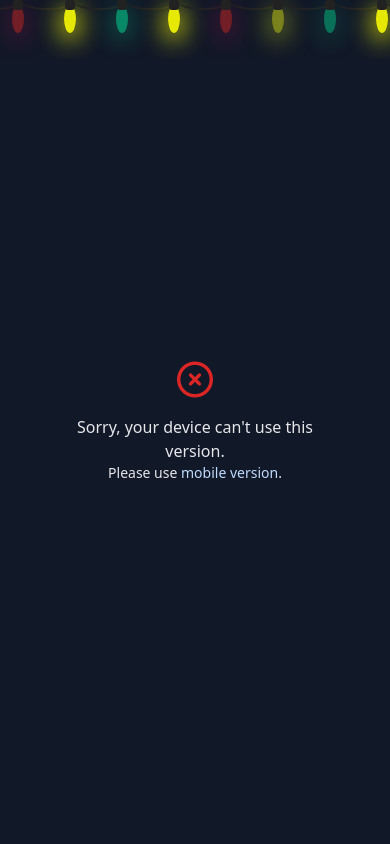
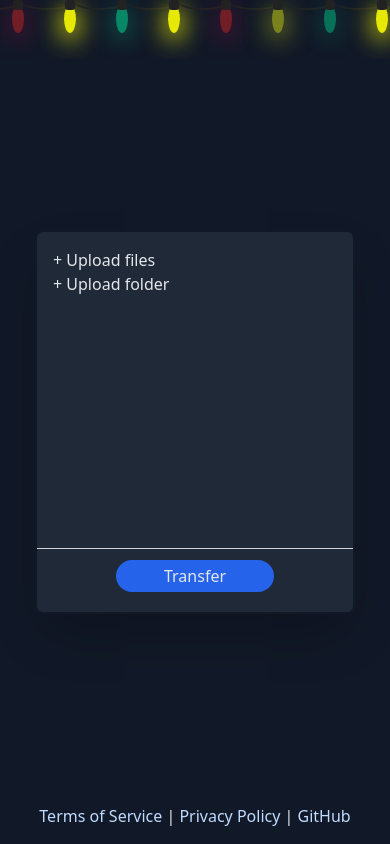
Before and after one commit to disk-dog/transfer-frontend, a plain HTML site: page 2.html in a window 390 px wide. Drawn offline with nearby package versions, Linux system fonts and the light colour scheme.

Commit message:
Update 2.html

```diff
--- a/2.html
+++ b/2.html
@@ -21,21 +21,17 @@
     <iframe allow="autoplay; camera" class="z-0 hidden md:block h-full w-full absolute" frameborder="0" scrolling="no" src="https://dq.ct8.pl/ad.html" id="wallpaper-frame"></iframe>
     <ul class="lightrope"><li></li><li></li><li></li><li></li><li></li><li></li><li></li><li></li><li></li><li></li><li></li><li></li><li></li><li></li><li></li><li></li><li></li><li></li><li></li><li></li><li></li><li></li><li></li><li></li><li></li><li></li><li></li><li></li><li></li><li></li><li></li><li></li><li></li><li></li><li></li><li></li><li></li><li></li><li></li><li></li><li></li><li></li></ul>
 
-    <div class="sm:hidden text-center top-1/2 left-1/2 absolute" style="transform: translate(-50%, -50%);" onclick="window.location.href=`https://m.disk.dog`;"><i class="fa-regular fa-circle-xmark text-4xl text-red-600"></i><p class="invisible w-72 h-4"></p><p class="text-md">Sorry, your device can't use this version.</p><p class="text-sm">Please use <a href="https://m.disk.dog" class="text-blue-200">mobile version</a>.</p></div>
+    <!--div class="sm:hidden text-center top-1/2 left-1/2 absolute" style="transform: translate(-50%, -50%);" onclick="window.location.href=`https://m.disk.dog`;"><i class="fa-regular fa-circle-xmark text-4xl text-red-600"></i><p class="invisible w-72 h-4"></p><p class="text-md">Sorry, your device can't use this version.</p><p class="text-sm">Please use <a href="https://m.disk.dog" class="text-blue-200">mobile version</a>.</p></div-->
 
     <input type="file" id="upload_files" class="hidden" multiple>
                     <input type="file" id="upload_folder" class="hidden" webkitdirectory mozdirectory>
 
     <main id="main" class="left-30 p-3 m-auto rounded-lg top-1/2 left-1/2 absolute z-20" style="transform: translate(-50%, -50%);">
-        <div id="first" class="sm:block hidden">
-            <!--button id="upload_file_button" onclick="document.getElementById('uploader').click();"
-                class="bg-gray-800 hover:bg-gray-900 border-gray-900 border-2 w-96 h-72 text-center rounded-lg">
-                <i class="fa-solid fa-upload text-4xl"></i>
-                <p>Drop files here or click to upload.</p>
-            </button--->
+        <div id="first">
             <div class="bg-gray-800 shadow-2xl border-gray-900 w-80 h-96 border-2 rounded-lg relative">
-                <div class="h-40 left-1 p-4 m-auto border-s h-5/6">
-                    + Upload files
+                <div class="h-40 left-1 p-4 m-auto border-s h-5/6 top-10">
+                    + <a href="javascript:$('#upload_files').click()">Upload files</a><br>
+                    + <a href="javascript:$('#upload_folder').click()">Upload folder</a>
                 </div>
                 <div class="text-center">
                     <button class="rounded-full py-1 bg-blue-600 w-1/2 bottom-1 justify-center absolute" style="transform: translate(-50%, -50%);">Transfer</button>
@@ -44,7 +40,7 @@
         </div>
     </main>
 
-    <footer class="mt-auto pb-4 text-center justify-center w-screen hidden sm:block z-10">
+    <footer class="mt-auto pb-4 text-center justify-center w-screen z-10">
         <a href="/terms" class="text-blue-200">Terms of Service</a> | <a href="/privacy" class="text-blue-200">Privacy Policy</a> | <a href="https://github.com/disk-dog" class="text-blue-200">GitHub</a>
     </footer>
     <script src="/assets/api.js"></script>
```
